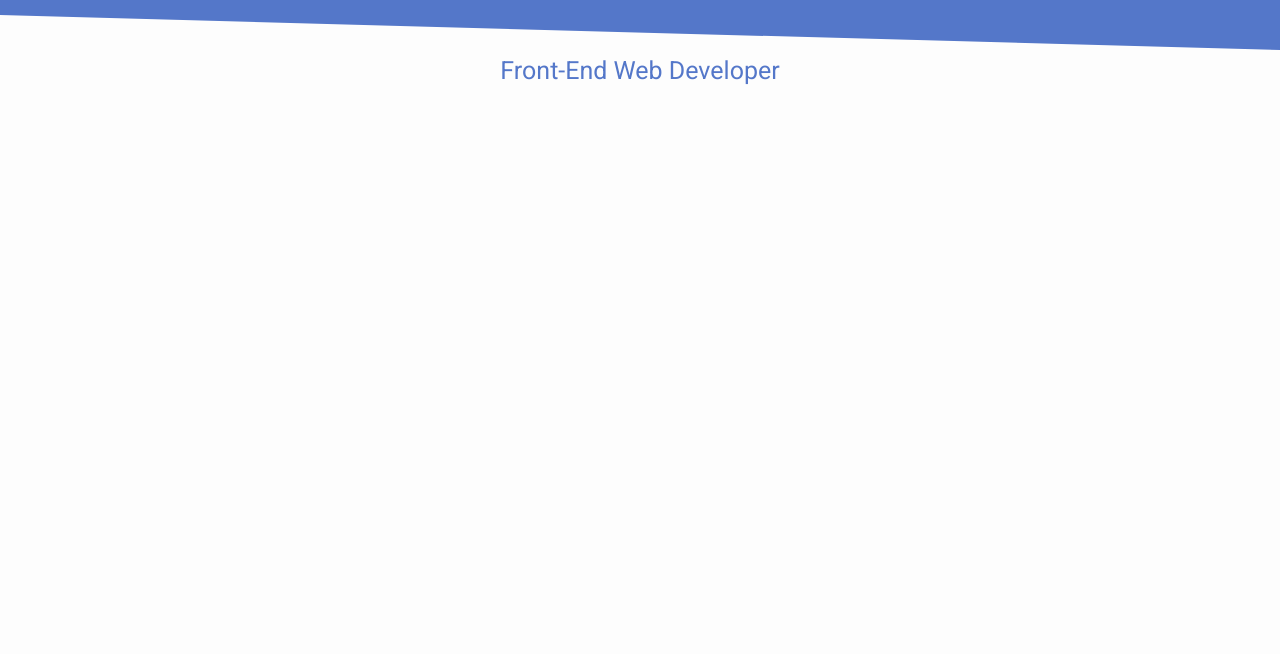
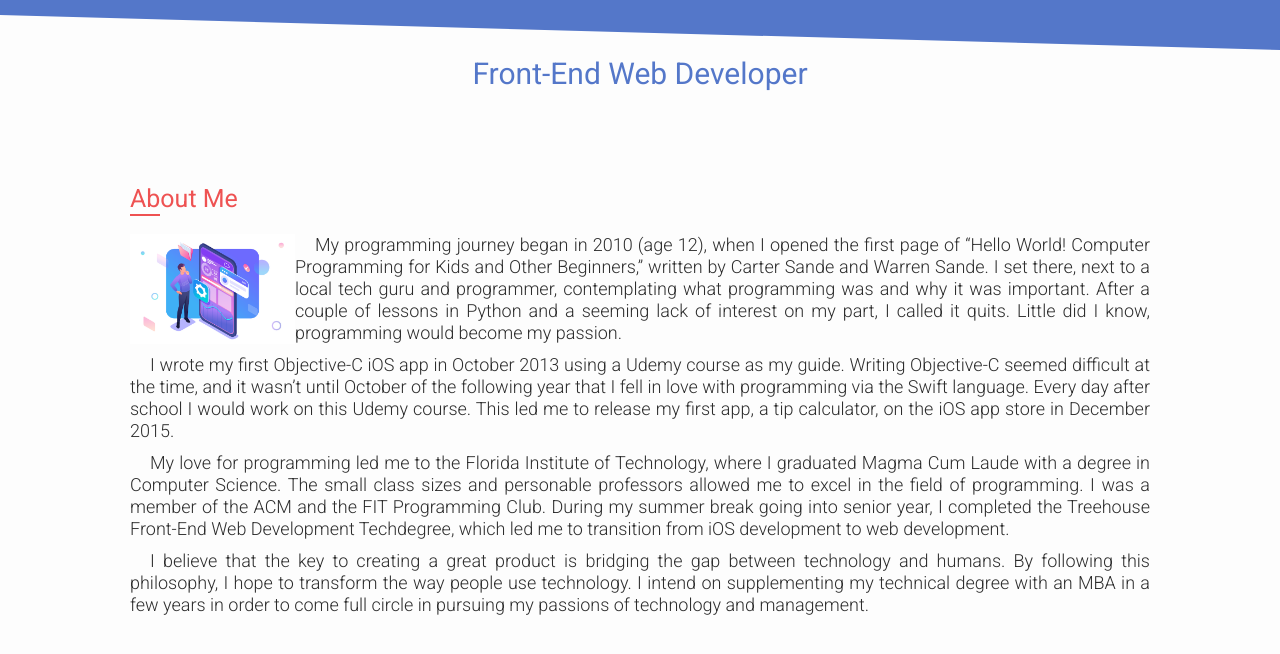
Before and after one commit to danlevy1/personal-portfolio, a website built with webpack: page src/index.html in a window 1280 px wide. Shown: the part 60-714 px from the top of the page. Built offline with nearby package versions, Linux system fonts and the light colour scheme; files whose address does not match are found by name.

Commit message:
Added About Me Section
Styles added for a section, section heading, paragraph, and paragraph image on the index (home) page.

```diff
--- a/src/index.html
+++ b/src/index.html
@@ -95,5 +95,57 @@
             <!-- Title -->
             <h1 id="page-header-title">Front-End Web Developer</h1>
         </header>
+
+        <main>
+            <!-- About me -->
+            <section class="info-section">
+                <h1 class="section-heading">About Me</h1>
+
+                <img
+                    class="info-paragraph-img"
+                    src="assets/images/about-me.png"
+                    alt="Software Construction"
+                />
+
+                <p class="info-paragraph">
+                    My programming journey began in 2010 (age 12), when I opened
+                    the first page of “Hello World! Computer Programming for
+                    Kids and Other Beginners,” written by Carter Sande and
+                    Warren Sande. I set there, next to a local tech guru and
+                    programmer, contemplating what programming was and why it
+                    was important. After a couple of lessons in Python and a
+                    seeming lack of interest on my part, I called it quits.
+                    Little did I know, programming would become my passion.
+                </p>
+                <p class="info-paragraph">
+                    I wrote my first Objective-C iOS app in October 2013 using a
+                    Udemy course as my guide. Writing Objective-C seemed
+                    difficult at the time, and it wasn’t until October of the
+                    following year that I fell in love with programming via the
+                    Swift language. Every day after school I would work on this
+                    Udemy course. This led me to release my first app, a tip
+                    calculator, on the iOS app store in December 2015.
+                </p>
+                <p class="info-paragraph">
+                    My love for programming led me to the Florida Institute of
+                    Technology, where I graduated Magma Cum Laude with a degree
+                    in Computer Science. The small class sizes and personable
+                    professors allowed me to excel in the field of programming.
+                    I was a member of the ACM and the FIT Programming Club.
+                    During my summer break going into senior year, I completed
+                    the Treehouse Front-End Web Development Techdegree, which
+                    led me to transition from iOS development to web
+                    development.
+                </p>
+                <p class="info-paragraph">
+                    I believe that the key to creating a great product is
+                    bridging the gap between technology and humans. By following
+                    this philosophy, I hope to transform the way people use
+                    technology. I intend on supplementing my technical degree
+                    with an MBA in a few years in order to come full circle in
+                    pursuing my passions of technology and management.
+                </p>
+            </section>
+        </main>
     </body>
 </html>
--- a/src/scss/base/_base.scss
+++ b/src/scss/base/_base.scss
@@ -20,11 +20,6 @@ body {
 }
 
 main {
-    @include media-query($breakpoint: $tablet-breakpoint) {
-        max-width: 860px;
-        margin: auto;
-    }
-
     @include media-query($breakpoint: $desktop-breakpoint) {
         max-width: 1100px;
         margin: auto;
--- a/src/scss/components/_index.scss
+++ b/src/scss/components/_index.scss
@@ -7,3 +7,6 @@
 @import "page-header";
 @import "main-nav";
 @import "social-links";
+@import "section-heading";
+@import "info-section";
+@import "info-paragraph";
--- /dev/null
+++ b/src/scss/components/_info-paragraph.scss
@@ -0,0 +1,33 @@
+// =============================
+// Description: Info paragraph component styles
+// Author: Dan Levy
+// Email: danlevy124@gmail.com
+// =============================
+
+.info-paragraph {
+    @include text(
+        $font-size: 1rem,
+        $font-weight: 300,
+        $color: $black-color,
+        $line-height: 1.25rem
+    );
+    text-align: justify;
+    text-indent: 20px;
+
+    margin-bottom: 10px;
+
+    @include media-query($breakpoint: $tablet-breakpoint) {
+        font-size: 1.125rem;
+        line-height: 1.375rem;
+    }
+
+    &-img {
+        float: left;
+
+        height: 90px;
+
+        @include media-query($breakpoint: $tablet-breakpoint) {
+            height: 110px;
+        }
+    }
+}
--- /dev/null
+++ b/src/scss/components/_info-section.scss
@@ -0,0 +1,17 @@
+// =============================
+// Description: Info section component styles
+// Author: Dan Levy
+// Email: danlevy124@gmail.com
+// =============================
+
+.info-section {
+    margin: 20px 10px 0;
+
+    @include media-query($breakpoint: $tablet-breakpoint) {
+        margin: 40px 20px 0;
+    }
+
+    @include media-query($breakpoint: $desktop-breakpoint) {
+        margin: 60px 40px 0;
+    }
+}
--- a/src/scss/components/_page-header.scss
+++ b/src/scss/components/_page-header.scss
@@ -7,17 +7,21 @@
 #page-header {
     position: relative;
 
-    padding-top: 10px;
-
+    // Extra row at the bottom set to 1fr in order to fill extra space (in case the header background height is greater than the header height)
     @include grid(
-        $grid-template-rows: null,
+        $grid-template-rows: auto auto auto 1fr,
         $grid-template-columns: 1fr 1fr 1fr,
         $align-items: center
     );
     grid-template-areas:
         "hamburger-button name ."
         "social-links social-links social-links"
-        "title title title";
+        "title title title"
+        ". . .";
+
+    height: $header-height;
+
+    padding-top: 10px;
 
     @include media-query($breakpoint: $tablet-breakpoint) {
         grid-template-columns: 1fr 1.5fr 1fr;
@@ -32,7 +36,7 @@
         left: 0;
 
         width: 100%;
-        height: 185px;
+        height: $header-height;
 
         background-color: $primary-color;
 
@@ -91,6 +95,13 @@
 
             margin-top: 60px;
         }
+
+        @include media-query($breakpoint: $tablet-breakpoint) {
+            font-size: 1.875rem;
+            color: $primary-color;
+
+            margin-top: 60px;
+        }
     }
 }
 
--- /dev/null
+++ b/src/scss/components/_section-heading.scss
@@ -0,0 +1,39 @@
+// =============================
+// Description: Section heading component styles
+// Author: Dan Levy
+// Email: danlevy124@gmail.com
+// =============================
+
+.section-heading {
+    position: relative;
+
+    @include text(
+        $font-size: 1rem,
+        $font-weight: 400,
+        $color: $red-color,
+        $line-height: null
+    );
+
+    margin: 0 0 20px;
+
+    &::after {
+        content: "";
+
+        position: absolute;
+        bottom: -2px;
+        left: 0;
+
+        width: 30px;
+        height: 2px;
+
+        background-color: $red-color;
+    }
+
+    @include media-query($breakpoint: $tablet-breakpoint) {
+        font-size: 1.25rem;
+    }
+
+    @include media-query($breakpoint: $desktop-breakpoint) {
+        font-size: 1.5625rem;
+    }
+}
--- a/src/scss/utilities/_variables.scss
+++ b/src/scss/utilities/_variables.scss
@@ -28,6 +28,11 @@ $udemy-red: #e15f53;
 $primary-box-shadow: 3px 3px 10px 0 rgba(0, 0, 0, 0.5);
 
 // -----------------------------
+// HEIGHT VARIABLES
+// -----------------------------
+$header-height: 185px;
+
+// -----------------------------
 // BREAKPOINT VARIABLES
 // -----------------------------
 $tablet-breakpoint: 768px;
```
Also changed, not shown: src/assets/images/about-me.png (renamed from src/assets/images/about-me-header-img.png).
